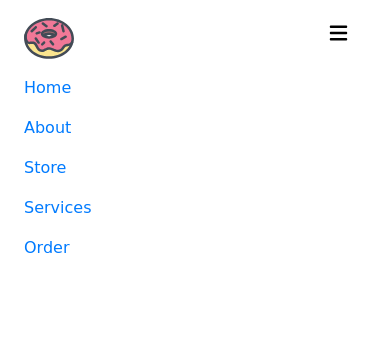
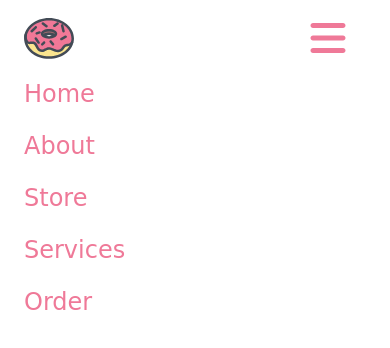
Before and after one commit to alvingomez/grandmas-sweets, a plain HTML site: page index.html in a window 390 px wide. Both pictures are taken after a click on the button 338 px from the left and 38 px from the top of the page. Drawn offline with nearby package versions, Linux system fonts and the light colour scheme.

Commit message:
toggler icon, nav-link, hover
Toggler icon change color to pink, change nav-links pink, font size change to 1.5 rem and added a special effect hover.

```diff
--- a/css/main.css
+++ b/css/main.css
@@ -19,3 +19,18 @@ body {
 .navbar-toggler {
   outline: none! important
 }
+
+.toggler-icon {
+  font-size: 2.5rem;
+  color: var(--mainPink);
+}
+
+.nav-link {
+  color: var(--mainPink);
+  transition: all 1s ease-in-out;
+  font-size:1.5rem;
+}
+
+.nav-link:hover {
+  color: var(--mainBlack);
+}
--- a/index.html
+++ b/index.html
@@ -51,7 +51,7 @@
            <img src="img/logo.svg" alt="main icon">
          </a>
          <button type="button" class="navbar-toggler" data-toggle="collapse" data-target="#myNavbar">
-           <span class="navbar-toggler-icon">
+           <span class="toggler-icon">
               <i class="fas fa-bars"></i>
            </span>
          </button>
```
